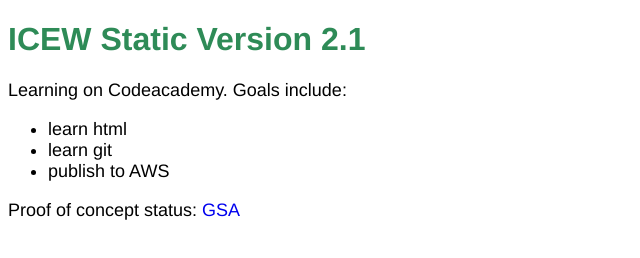
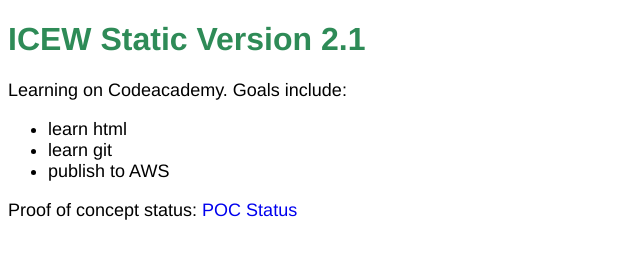
Before and after one commit to GSA/icew-static-sandbox, a plain HTML site: page index.html in a window 1280 px wide. Shown: the full height of the page, 0-640 px from the left. Drawn offline with Linux system fonts and the light colour scheme; files that its build step writes are made by us from their sources.

Commit message:
changed text for POC href

```diff
--- a/index.html
+++ b/index.html
@@ -12,6 +12,6 @@
   <li>learn git</li>
   <li>publish to AWS</li>
 </ul>
-<p>Proof of concept status: <a href="training-status.html" target="_blank">GSA</a></p>
+<p>Proof of concept status: <a href="training-status.html" target="_blank">POC Status</a></p>
 </body>
 </html>
```
